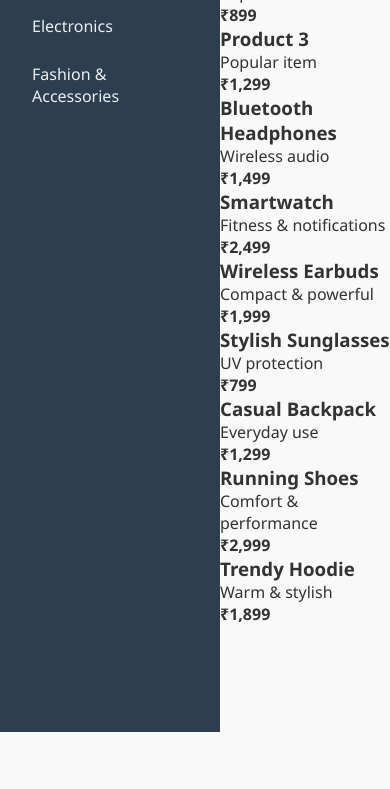
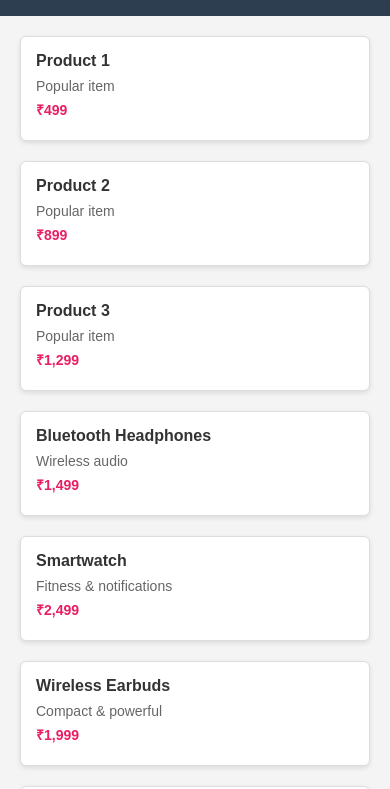
Before and after one commit to Sarwesh0910/Project_2, a plain HTML site: page index.html in a window 390 px wide. Shown: the part 112-901 px from the top of the page. Before the commit the page ends 844 px from the top, so only its background shows below. Drawn offline with Linux system fonts and the light colour scheme.

Commit message:
Updated css file

```diff
--- a/Products.css
+++ b/Products.css
@@ -1,38 +1,109 @@
-/* Reset & Base Styles */
+/* Reset and Base Styles */
 * {
   margin: 0;
   padding: 0;
   box-sizing: border-box;
-  font-family: 'Segoe UI', sans-serif;
+  font-family: Arial, sans-serif;
 }
 
+/* Layout */
 body {
   display: flex;
   min-height: 100vh;
-  background: #f9f9f9;
-  color: #333;
+  background-color: #f4f4f4;
 }
 
-/* Sidebar Navigation */
+/* Sidebar */
 .sidebar {
   width: 220px;
-  background: #2c3e50;
+  background-color: #2c3e50;
   color: #fff;
   padding: 20px;
   flex-shrink: 0;
 }
 
 .sidebar h2 {
-  font-size: 1.4rem;
-  margin-bottom: 20px;
+  font-size: 18px;
+  margin-bottom: 15px;
 }
 
 .sidebar a {
   display: block;
-  margin: 10px 0;
   color: #ecf0f1;
   text-decoration: none;
-  padding: 8px 12px;
+  margin: 10px 0;
+  padding: 8px;
   border-radius: 4px;
-  transition: background 0.3s ease;
-  cursor
+  cursor: pointer;
+  transition: background-color 0.3s;
+}
+
+.sidebar a:hover {
+  background-color: #34495e;
+}
+
+/* Main Content */
+.content {
+  flex: 1;
+  padding: 30px;
+}
+
+/* Product Grid */
+.grid {
+  display: grid;
+  grid-template-columns: repeat(auto-fill, minmax(220px, 1fr));
+  gap: 20px;
+}
+
+/* Product Card */
+.product {
+  background-color: #fff;
+  border: 1px solid #ddd;
+  border-radius: 6px;
+  padding: 15px;
+  box-shadow: 0 2px 5px rgba(0,0,0,0.1);
+  display: none;
+}
+
+.product.show {
+  display: block;
+}
+
+.product h3 {
+  font-size: 16px;
+  color: #333;
+  margin-bottom: 8px;
+}
+
+.product p {
+  font-size: 14px;
+  color: #666;
+  margin-bottom: 6px;
+}
+
+.product strong {
+  color: #e91e63;
+  font-weight: bold;
+}
+
+/* Responsive */
+@media (max-width: 768px) {
+  body {
+    flex-direction: column;
+  }
+
+  .sidebar {
+    width: 100%;
+    display: flex;
+    flex-wrap: wrap;
+    justify-content: center;
+  }
+
+  .sidebar a {
+    margin: 5px;
+  }
+
+  .content {
+    padding: 20px;
+  }
+}
```
